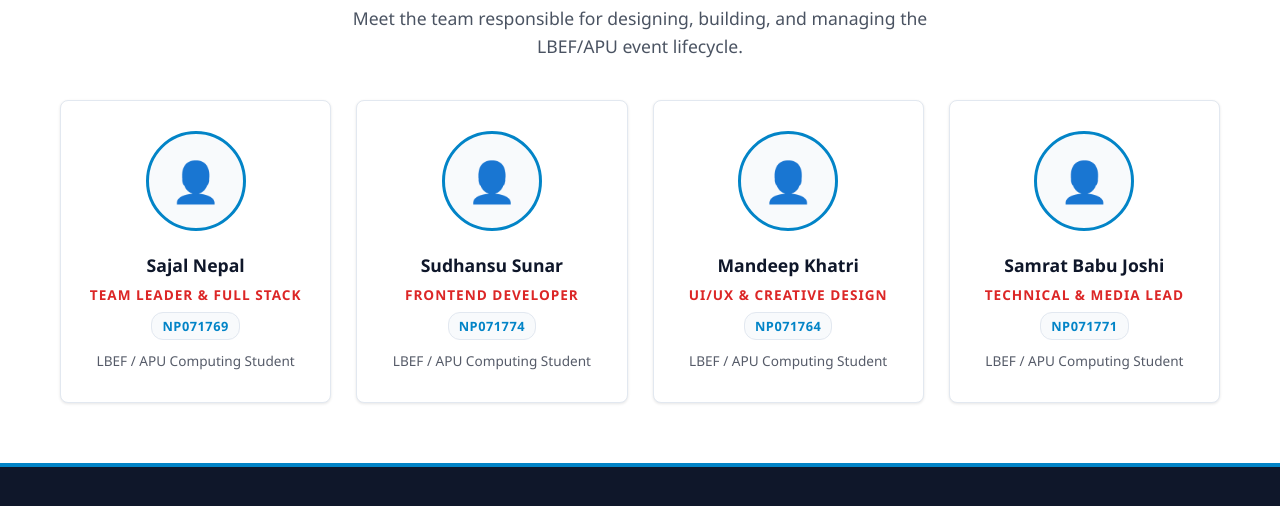
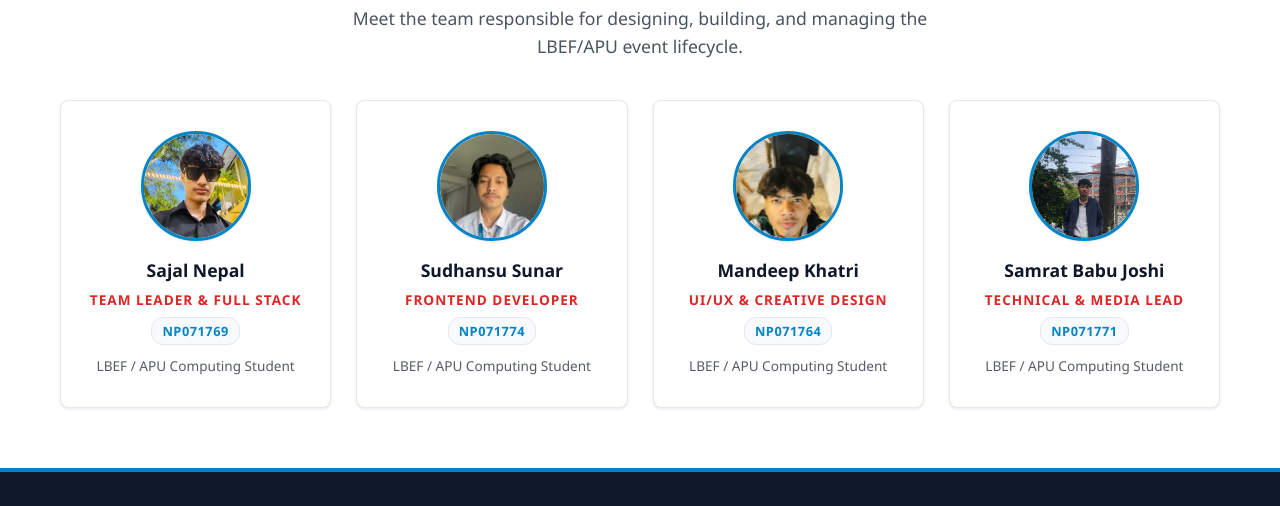
Before and after one commit to devsajie/APU_Hackathon, a plain HTML site: page about.html in a window 1280 px wide. Shown: the part 2260-2766 px from the top of the page. Drawn offline with Linux system fonts and the light colour scheme.

Commit message:
Added Creators Photos

```diff
--- a/about.html
+++ b/about.html
@@ -148,7 +148,7 @@
             <div class="team-grid">
                 <!-- Team Member 1: Sajal Nepal -->
                 <div class="team-card">
-                    <div class="team-avatar" aria-hidden="true">👤</div>
+                    <img src="images/Sajal.png" alt="Sajal Nepal" class="team-avatar-img">
                     <h3>Sajal Nepal</h3>
                     <p class="role">Team Leader & Full Stack</p>
                     <span class="student-id-badge">NP071769</span>
@@ -156,7 +156,7 @@
                 </div>
                 <!-- Team Member 2: Sudhansu Sunar -->
                 <div class="team-card">
-                    <div class="team-avatar" aria-hidden="true">👤</div>
+                    <img src="images/Sudhansu.jpeg" alt="Sudhansu Sunar" class="team-avatar-img">
                     <h3>Sudhansu Sunar</h3>
                     <p class="role">Frontend Developer</p>
                     <span class="student-id-badge">NP071774</span>
@@ -164,7 +164,7 @@
                 </div>
                 <!-- Team Member 3: Mandeep Khatri -->
                 <div class="team-card">
-                    <div class="team-avatar" aria-hidden="true">👤</div>
+                    <img src="images/Mandeep.jpeg" alt="Mandeep Khatri" class="team-avatar-img">
                     <h3>Mandeep Khatri</h3>
                     <p class="role">UI/UX & Creative Design</p>
                     <span class="student-id-badge">NP071764</span>
@@ -172,7 +172,7 @@
                 </div>
                 <!-- Team Member 4: Samrat Babu Joshi -->
                 <div class="team-card">
-                    <div class="team-avatar" aria-hidden="true">👤</div>
+                    <img src="images/Samrat.jpeg" alt="Samrat Babu Joshi" class="team-avatar-img">
                     <h3>Samrat Babu Joshi</h3>
                     <p class="role">Technical & Media Lead</p>
                     <span class="student-id-badge">NP071771</span>
```
Also changed, not shown: images/Mandeep.jpeg (added), images/Sajal.png (added), images/Samrat.jpeg (added), images/Sudhansu.jpeg (added).
